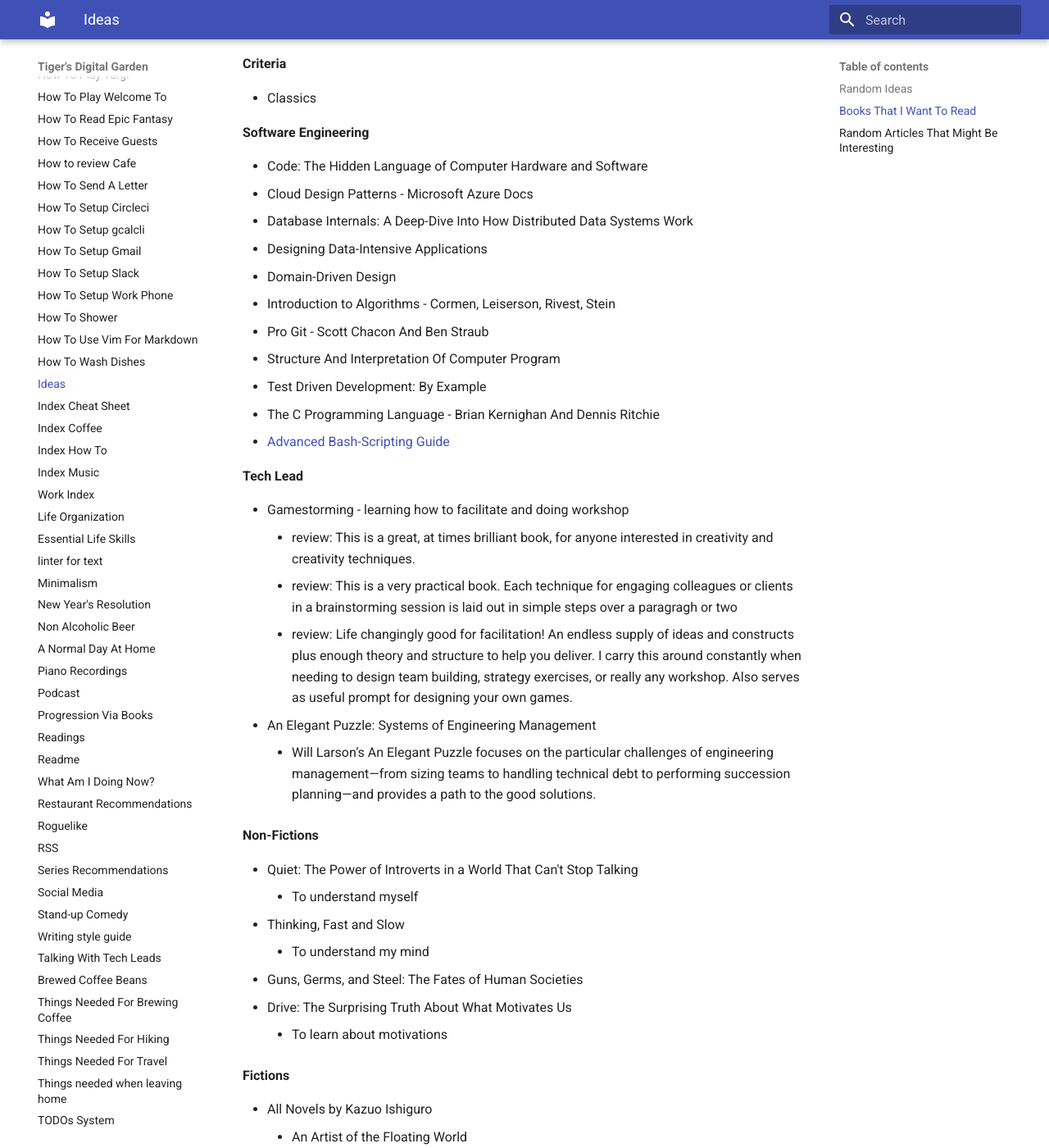
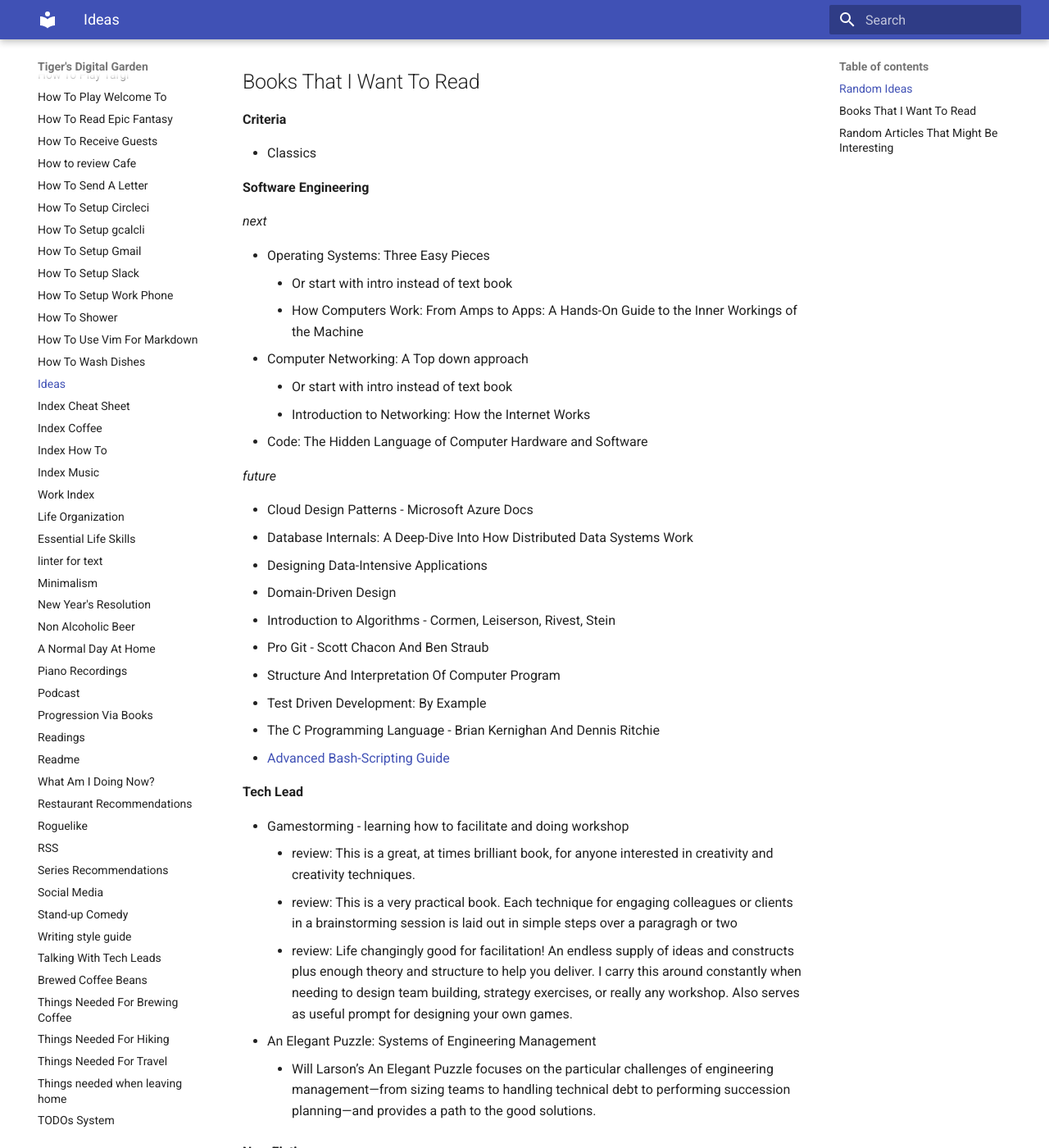
Before and after one commit to ynotstartups/notes, an MkDocs documentation site: the page built from notes/ideas.md, in a window 1280 px wide and 1400 px high, scrolled down 1104 px. Shown: the whole window at 82% size. Built offline with MkDocs 1.6.1 and Material for MkDocs 9.7.7, drawn with Linux system fonts in a browser that asks for light colours; some of the changed text lies outside the part shown.

Commit message:
add new ideas

```diff
--- a/notes/ideas.md
+++ b/notes/ideas.md
@@ -8,6 +8,8 @@
 
 ## Random Ideas
 
+- TERMINAL: zip downloads folder into a file instead of dangerous `rm -r`
+  - `zip -r download-archive.zip Downloads`
 - Regex: properly learn about regular expression?
 - VIM: start using vim tabs
   - write down the commands
@@ -34,7 +36,18 @@
 
 **Software Engineering**
 
+_next_
+
+- Operating Systems: Three Easy Pieces
+  - Or start with intro instead of text book
+  - How Computers Work: From Amps to Apps: A Hands-On Guide to the Inner Workings of the Machine
+- Computer Networking: A Top down approach
+  - Or start with intro instead of text book
+  - Introduction to Networking: How the Internet Works
 - Code: The Hidden Language of Computer Hardware and Software
+
+_future_
+
 - Cloud Design Patterns - Microsoft Azure Docs
 - Database Internals: A Deep-Dive Into How Distributed Data Systems Work
 - Designing Data-Intensive Applications
@@ -57,8 +70,13 @@
 
 **Non-Fictions**
 
+_next_
+
 - Quiet: The Power of Introverts in a World That Can't Stop Talking
   - To understand myself
+
+_future_
+
 - Thinking, Fast and Slow
   - To understand my mind
 - Guns, Germs, and Steel: The Fates of Human Societies
```
